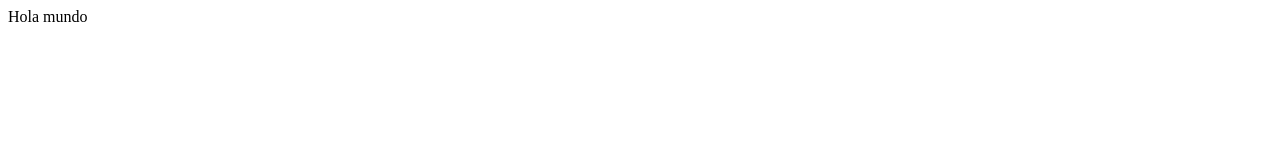
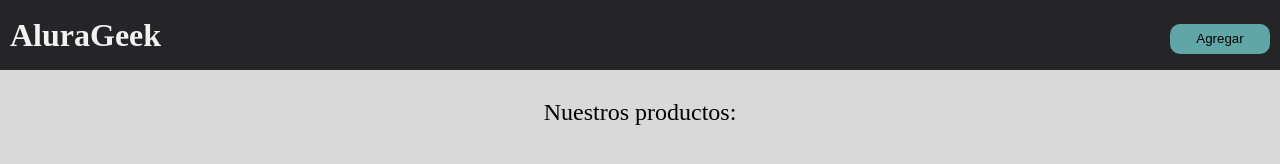
Before and after one commit to LuciferM12/AluraGeek, a plain HTML site: page index.html in a window 1280 px wide. Drawn offline with Linux system fonts and the light colour scheme.

Commit message:
Add header

```diff
--- a/index.html
+++ b/index.html
@@ -3,11 +3,23 @@
   <head>
     <meta charset="UTF-8" />
     <meta name="viewport" content="width=device-width, initial-scale=1.0" />
+    <link rel="stylesheet" href="reset.css">
+    <link rel="stylesheet" href="styles.css">
+
     <title>AluraGeek</title>
   </head>
   <body>
-    <header>
-        Hola mundo
+    <header class="navbar">
+        <div class="items">
+            <p>AluraGeek</p>
+        </div>
+        <div class="items">
+            <button class="btn">Agregar</button>
+        </div>
+
     </header>
+    <main class="centrar__row informacion__principal">
+      <h1>Nuestros productos: </h1>
+    </main>
   </body>
 </html>
--- /dev/null
+++ b/reset.css
@@ -0,0 +1,43 @@
+html, body, div, span, applet, object, iframe,
+h1, h2, h3, h4, h5, h6, p, blockquote, pre,
+a, abbr, acronym, address, big, cite, code,
+del, dfn, em, img, ins, kbd, q, s, samp,
+small, strike, strong, sub, sup, tt, var,
+b, u, i, center,
+dl, dt, dd, ol, ul, li,
+fieldset, form, label, legend,
+table, caption, tbody, tfoot, thead, tr, th, td,
+article, aside, canvas, details, embed,
+figure, figcaption, footer, header, hgroup,
+menu, nav, output, ruby, section, summary,
+time, mark, audio, video {
+	margin: 0;
+	padding: 0;
+	border: 0;
+	font-size: 100%;
+	font: inherit;
+	vertical-align: baseline;
+}
+/* HTML5 display-role reset for older browsers */
+article, aside, details, figcaption, figure,
+footer, header, hgroup, menu, nav, section {
+	display: block;
+}
+body {
+	line-height: 1;
+}
+ol, ul {
+	list-style: none;
+}
+blockquote, q {
+	quotes: none;
+}
+blockquote:before, blockquote:after,
+q:before, q:after {
+	content: '';
+	content: none;
+}
+table {
+	border-collapse: collapse;
+	border-spacing: 0;
+}
--- a/styles.css
+++ b/styles.css
@@ -0,0 +1,53 @@
+:root{
+    --texto: #f2f2f2;
+    --fondo: #252426;
+    --boton: #60A6A6;
+    --boton__hover: #D94A4A;
+}
+
+.navbar {
+  height: 70px;
+  width: 100%;
+  display: flex;
+  align-items: center;
+  justify-content: space-between;
+  background-color: var(--fondo);
+  color: var(--texto);
+  font-weight: 600;
+  font-size: 2em;
+}
+
+.items{
+    padding-left: 10px;
+    padding-right: 10px;
+}
+
+.btn{
+    border-radius: 10px;
+    width: 100px;
+    height: 30px;
+    border: none;
+    background-color: var(--boton);
+    cursor: pointer;
+    transition: .4s ease-in;
+}
+
+.btn:hover{
+    box-shadow: inset -10.5em 0 0 0 var(--boton__hover),
+    inset 10.5em 0 0 0 var(--boton__hover);
+    color: white;
+}
+
+.centrar__row{
+    display: flex;
+    justify-content: center;
+    padding: 30px;
+}
+.informacion__principal{
+    height: 100vh;
+    background-color: #D9D9D9;
+}
+
+.informacion__principal > h1{
+    font-size: 1.5em;
+}
```
